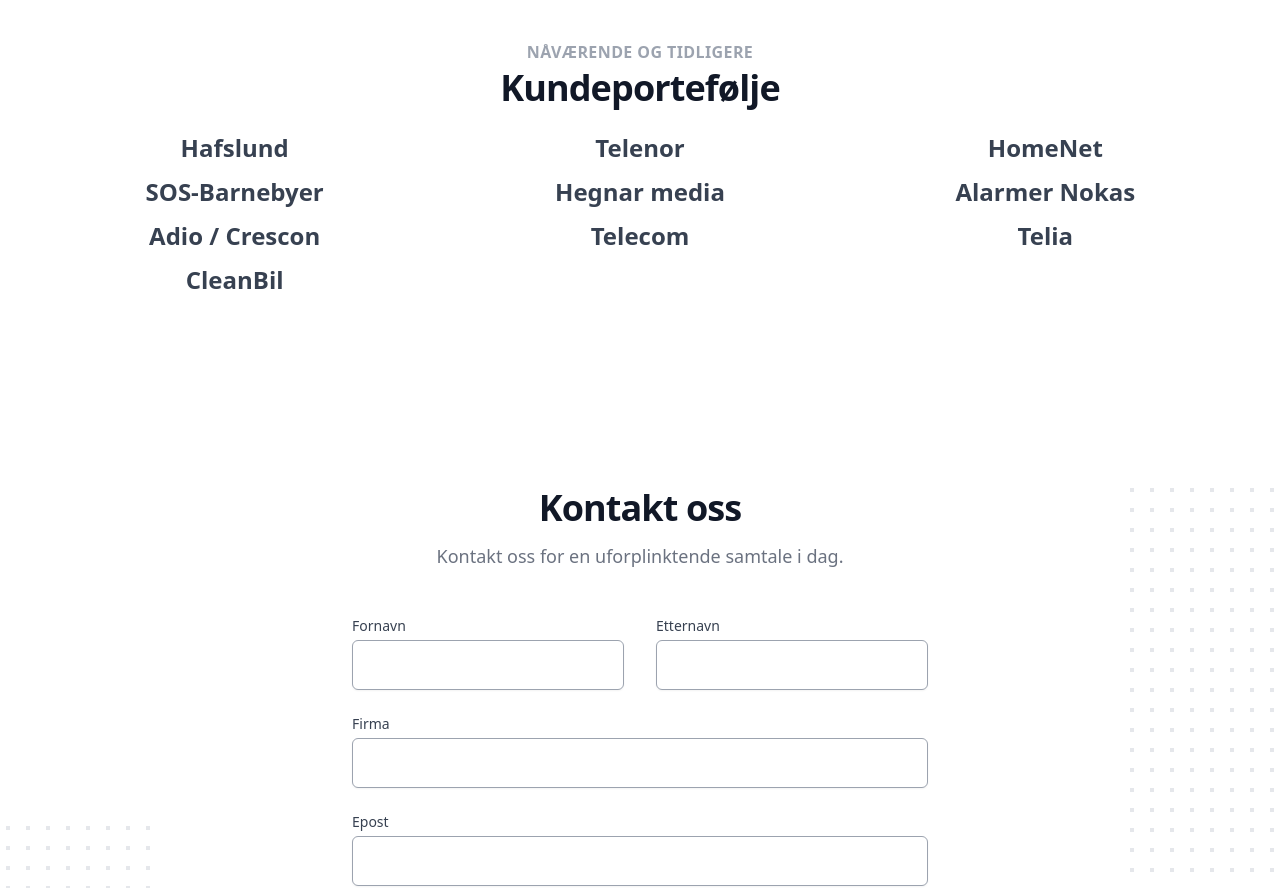
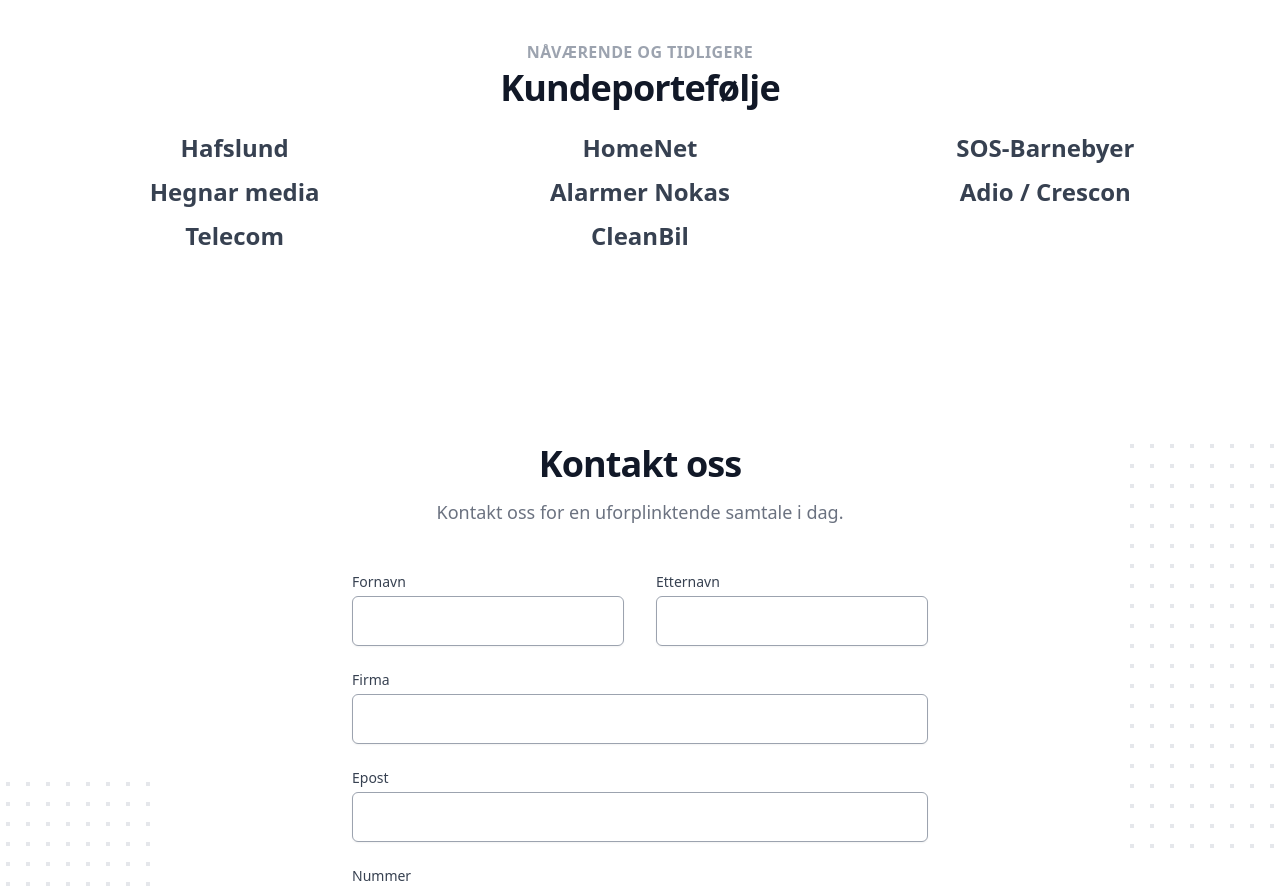
Before and after one commit to NikolaiWaerpen/ale-sales-group, a Next.js app: page / in a window 1280 px wide. Shown: the part 3360-4248 px from the top of the page. Built offline with nearby package versions, Linux system fonts and the light colour scheme; what @tailwindcss/typography would draw is missing.

Commit message:
chore: remove telia & telenor

```diff
--- a/src/components/Home/Portfolio/index.tsx
+++ b/src/components/Home/Portfolio/index.tsx
@@ -3,10 +3,10 @@
     name: "Hafslund",
     description: "Skredder strøm dørsalg privat markedet",
   },
-  {
-    name: "Telenor",
-    description: "Fiber dørsalg og TM",
-  },
+  // {
+  //   name: "Telenor",
+  //   description: "Fiber dørsalg og TM",
+  // },
   {
     name: "HomeNet",
     description: "Fiber dørsalg privat og borettslag",
@@ -31,10 +31,10 @@
     name: "Telecom",
     description: "Fiber- og nettverksløsninger",
   },
-  {
-    name: "Telia",
-    description: "Nordens største leverandør av mobil- og bredbånd",
-  },
+  // {
+  //   name: "Telia",
+  //   description: "Nordens største leverandør av mobil- og bredbånd",
+  // },
   {
     name: "CleanBil",
     description: "Miljøvennlig, ny og banebrytende bilvask konsept",
```
